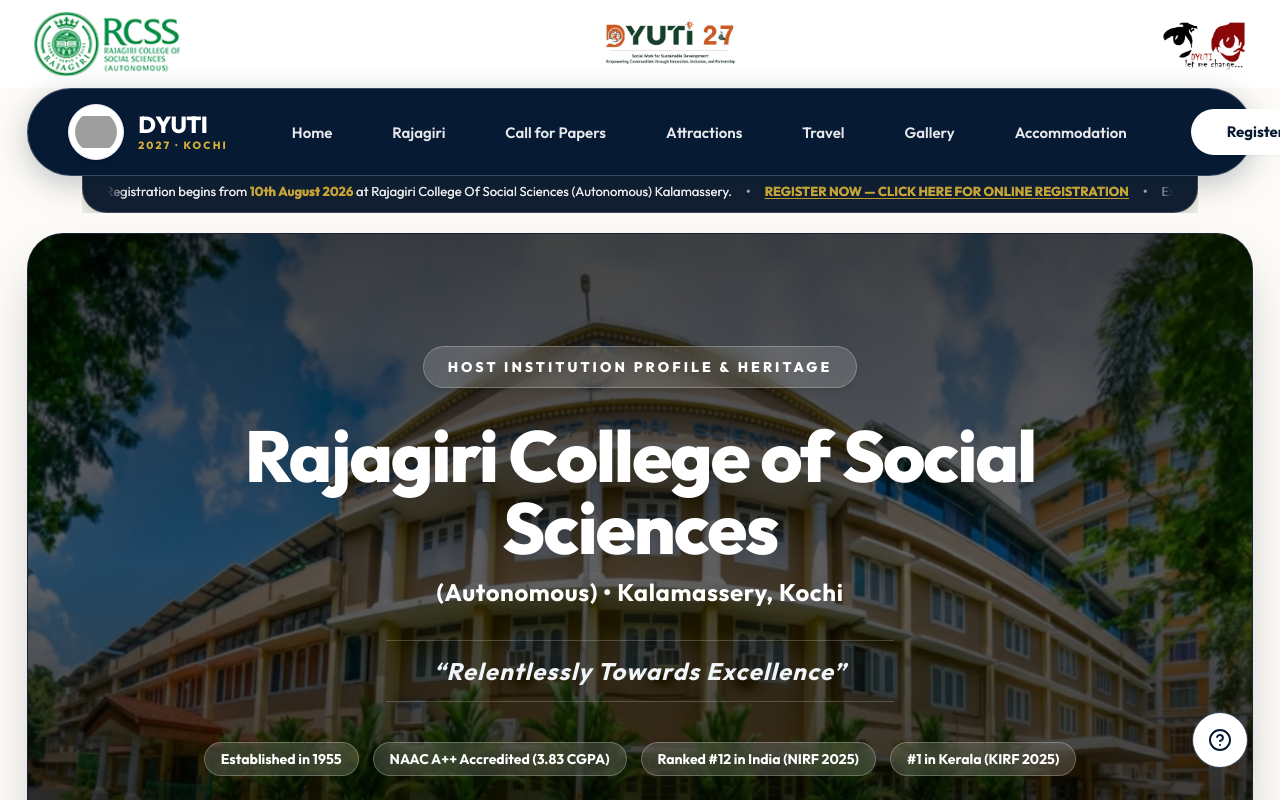
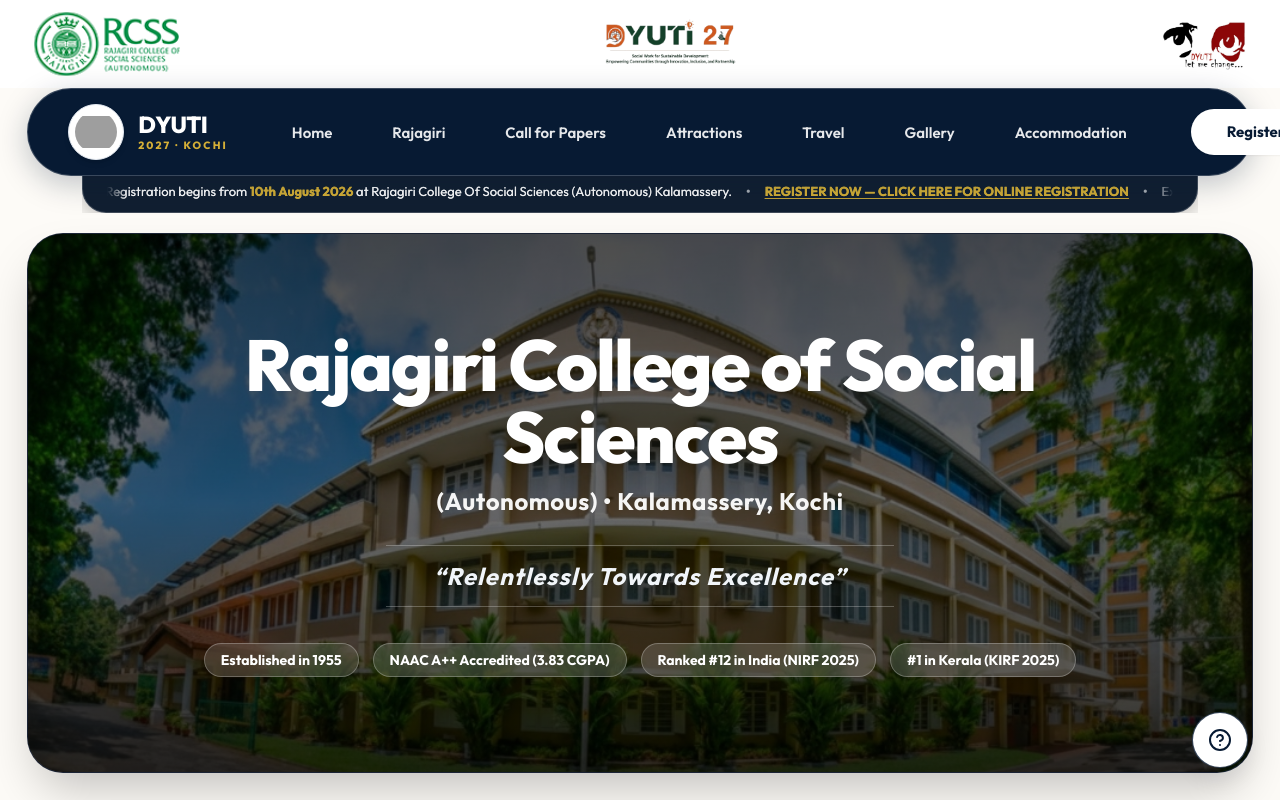
Before and after one commit to Rlabzteam/Dyuti27, a React (Vite) app: page /about in a window 1280 px wide. Shown: the top 800 px of the page. Built offline with nearby package versions, Linux system fonts and the light colour scheme; grey boxes are pictures that could not be loaded.

Commit message:
feat: add Rajagiri college overview page with institutional highlights and tabbed content sections

```diff
--- a/src/pages/Rajagiri.tsx
+++ b/src/pages/Rajagiri.tsx
@@ -16,9 +16,9 @@
   return (
     <div className="bg-[#FDFBF7] text-slate-800 min-h-screen">
 
-      {/* ── HERO BANNER (ALIGNED TO NAVIGATION BAR LENGTH) ── */}
-      <div className="w-[96%] sm:w-[97%] 2xl:w-[98%] max-w-[1680px] mx-auto px-1 sm:px-2 pt-3 sm:pt-5 mb-16 lg:mb-24">
-        <div className="relative w-full overflow-hidden rounded-[28px] sm:rounded-[36px] bg-slate-950 text-white border border-slate-700/50 shadow-2xl">
+      {/* ── HERO BANNER (ALIGNED TO NAVIGATION BAR LENGTH & INCREASED HEIGHT) ── */}
+      <div className="w-[96%] sm:w-[97%] 2xl:w-[98%] max-w-[1680px] mx-auto px-1 sm:px-2 pt-3 sm:pt-5 mb-14 lg:mb-20">
+        <div className="relative w-full min-h-[420px] sm:min-h-[480px] lg:min-h-[540px] flex flex-col items-center justify-center overflow-hidden rounded-[28px] sm:rounded-[36px] bg-slate-950 text-white border border-slate-700/50 shadow-2xl">
 
           {/* Background Building Photo without blue tint */}
           <div className="absolute inset-0 z-0">
@@ -28,38 +28,31 @@
               className="w-full h-full object-cover object-center brightness-[0.75]"
             />
             {/* Neutral Dark Gradient Overlay for high contrast without blue color */}
-            <div className="absolute inset-0 bg-gradient-to-b from-black/65 via-black/45 to-black/75" />
+            <div className="absolute inset-0 bg-gradient-to-b from-black/60 via-black/40 to-black/75" />
           </div>
 
           {/* Centered Hero Content */}
-          <div className="relative z-10 py-16 sm:py-24 lg:py-28 px-4 sm:px-8 text-center max-w-5xl mx-auto flex flex-col items-center justify-center space-y-6 sm:space-y-8">
-
-            {/* Eyebrow Annotation Badge in Crisp White */}
-            <div className="inline-flex items-center gap-2 px-6 py-2.5 rounded-full bg-white/15 border border-white/25 backdrop-blur-md shadow-md">
-              <span className="text-xs sm:text-sm font-sans font-black uppercase tracking-[0.22em] text-white">
-                Host Institution Profile &amp; Heritage
-              </span>
-            </div>
+          <div className="relative z-10 py-12 sm:py-16 lg:py-20 px-4 sm:px-8 text-center max-w-5xl mx-auto flex flex-col items-center justify-center space-y-6 sm:space-y-7">
 
             {/* Centered College Title */}
             <div>
-              <h1 className="font-heading font-black text-3xl sm:text-5xl lg:text-6xl xl:text-7xl tracking-tight text-white leading-tight mb-3">
+              <h1 className="font-heading font-black text-3xl sm:text-5xl lg:text-6xl xl:text-7xl tracking-tight text-white leading-tight mb-2 sm:mb-3">
                 Rajagiri College of Social Sciences
               </h1>
-              <p className="text-lg sm:text-2xl font-sans font-bold text-white tracking-wide m-0">
+              <p className="text-base sm:text-2xl font-sans font-bold text-white/95 tracking-wide m-0">
                 (Autonomous) &bull; Kalamassery, Kochi
               </p>
             </div>
 
             {/* Motto */}
-            <div className="inline-block border-y border-white/20 py-3.5 px-8 sm:px-12 my-2 backdrop-blur-xs">
+            <div className="inline-block border-y border-white/25 py-2.5 sm:py-3.5 px-8 sm:px-12 my-1 backdrop-blur-xs">
               <p className="text-base sm:text-xl md:text-2xl font-heading font-bold text-slate-100 italic tracking-wider m-0">
                 &ldquo;Relentlessly Towards Excellence&rdquo;
               </p>
             </div>
 
             {/* Centered Accreditation Badges */}
-            <div className="flex flex-wrap items-center justify-center gap-2.5 sm:gap-3.5 pt-2">
+            <div className="flex flex-wrap items-center justify-center gap-2.5 sm:gap-3.5 pt-1 sm:pt-2">
               <span className="px-4 py-1.5 rounded-full bg-white/15 border border-white/25 text-white text-xs sm:text-sm font-bold backdrop-blur-md shadow-xs">
                 Established in 1955
               </span>
```
